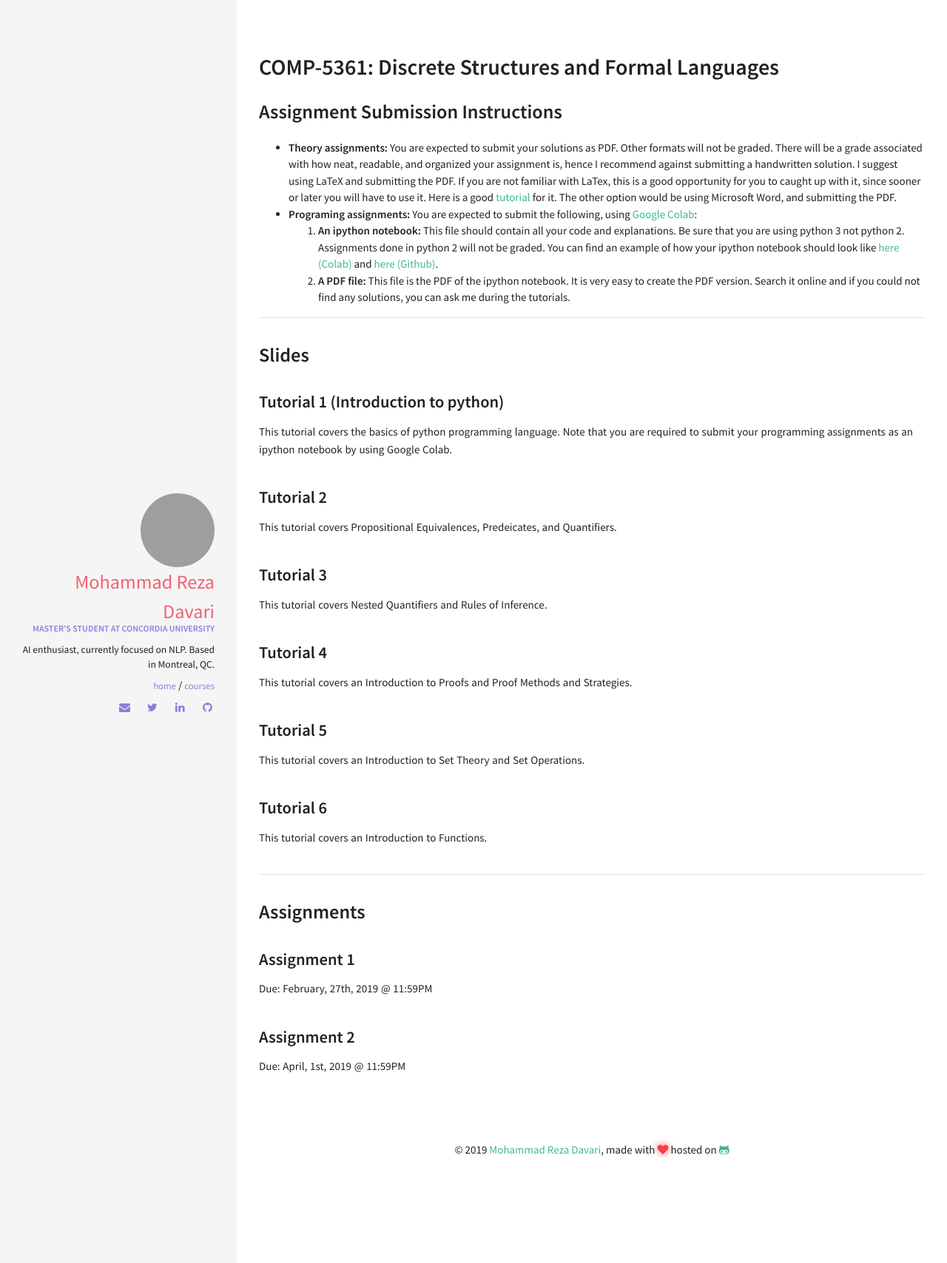
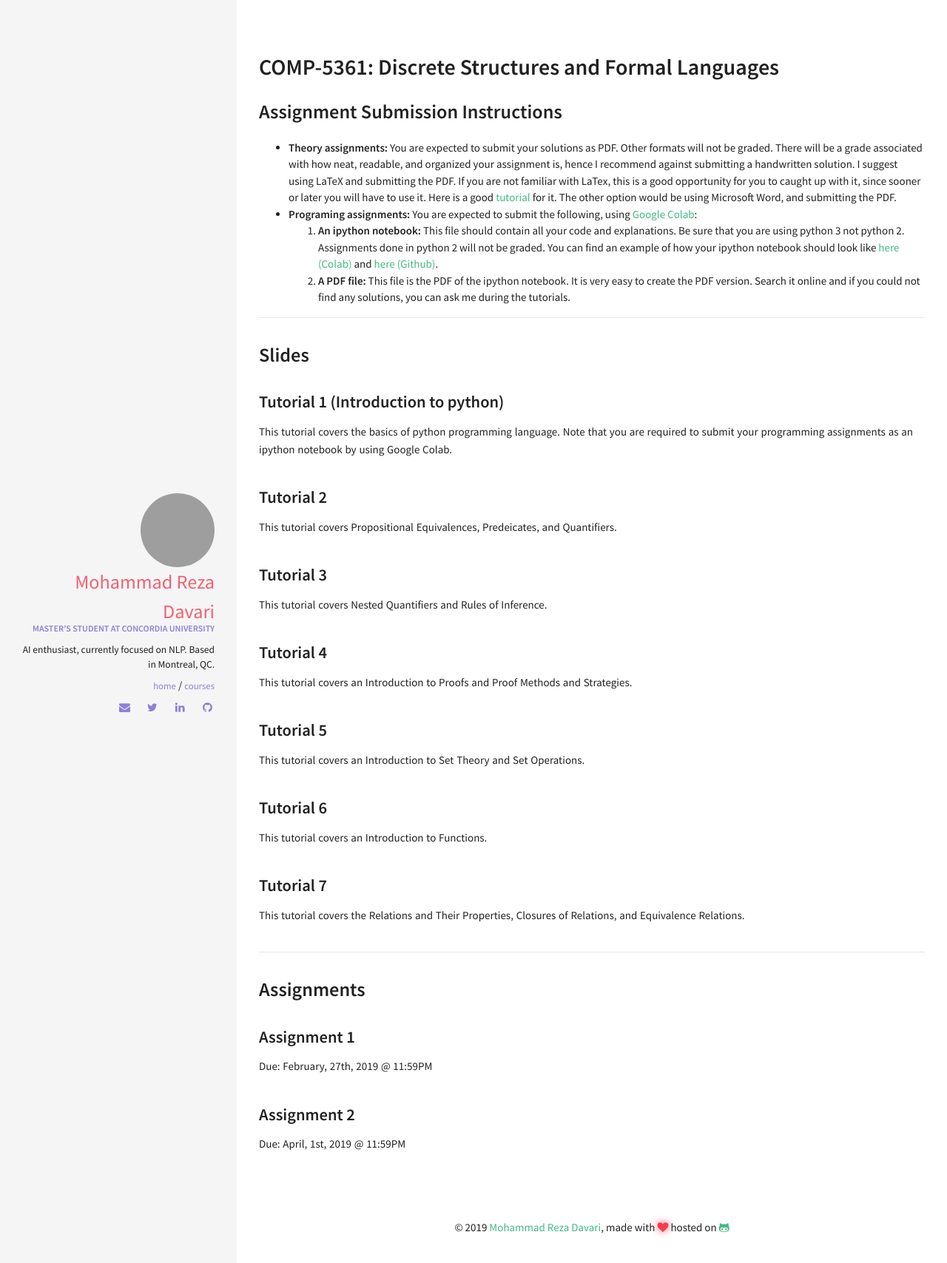
Before and after one commit to rezazzr/davari.io, a Jekyll site: the page built from comp5361.html, in a window 1280 px wide. Shown: the top 1708 px of the page at 74% size. Built offline with Jekyll 4.4.1, drawn with Linux system fonts in a browser that asks for light colours.

Commit message:
Tutorial 7 slides added

```diff
--- a/_data/index/slides.yml
+++ b/_data/index/slides.yml
@@ -27,3 +27,8 @@
   descr: This tutorial covers an Introduction to Functions.
   url:  https://raw.githubusercontent.com/rezazzr/rezazzr.github.io/master/_data/slide_pdf_files/Tutorial-6.pdf
   year: 2019
+
+- name: Tutorial 7
+  descr: This tutorial covers the Relations and Their Properties, Closures of Relations, and Equivalence Relations.
+  url:  https://raw.githubusercontent.com/rezazzr/rezazzr.github.io/master/_data/slide_pdf_files/Tutorial-7.pdf
+  year: 2019
```
Also changed, not shown: 1 other file.
